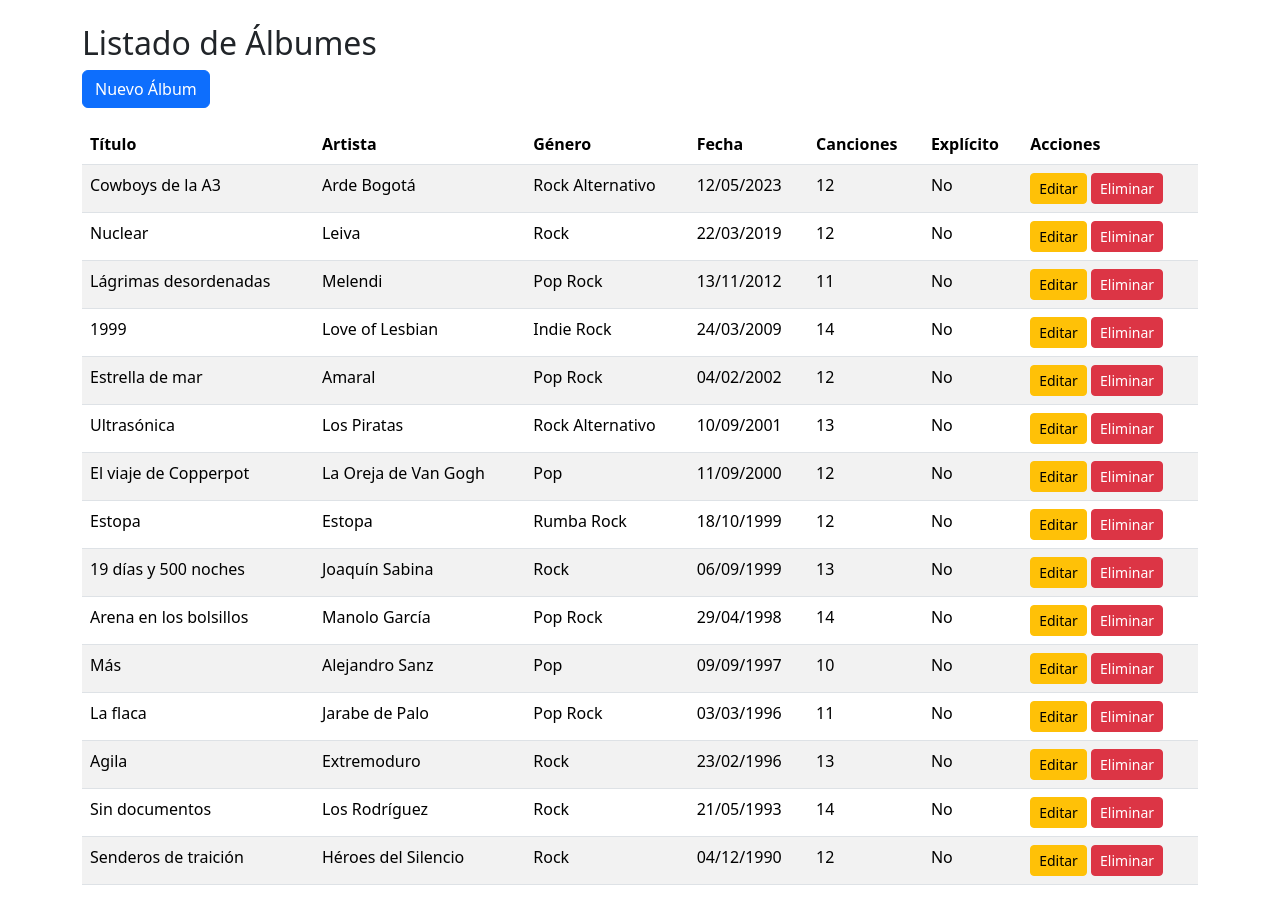
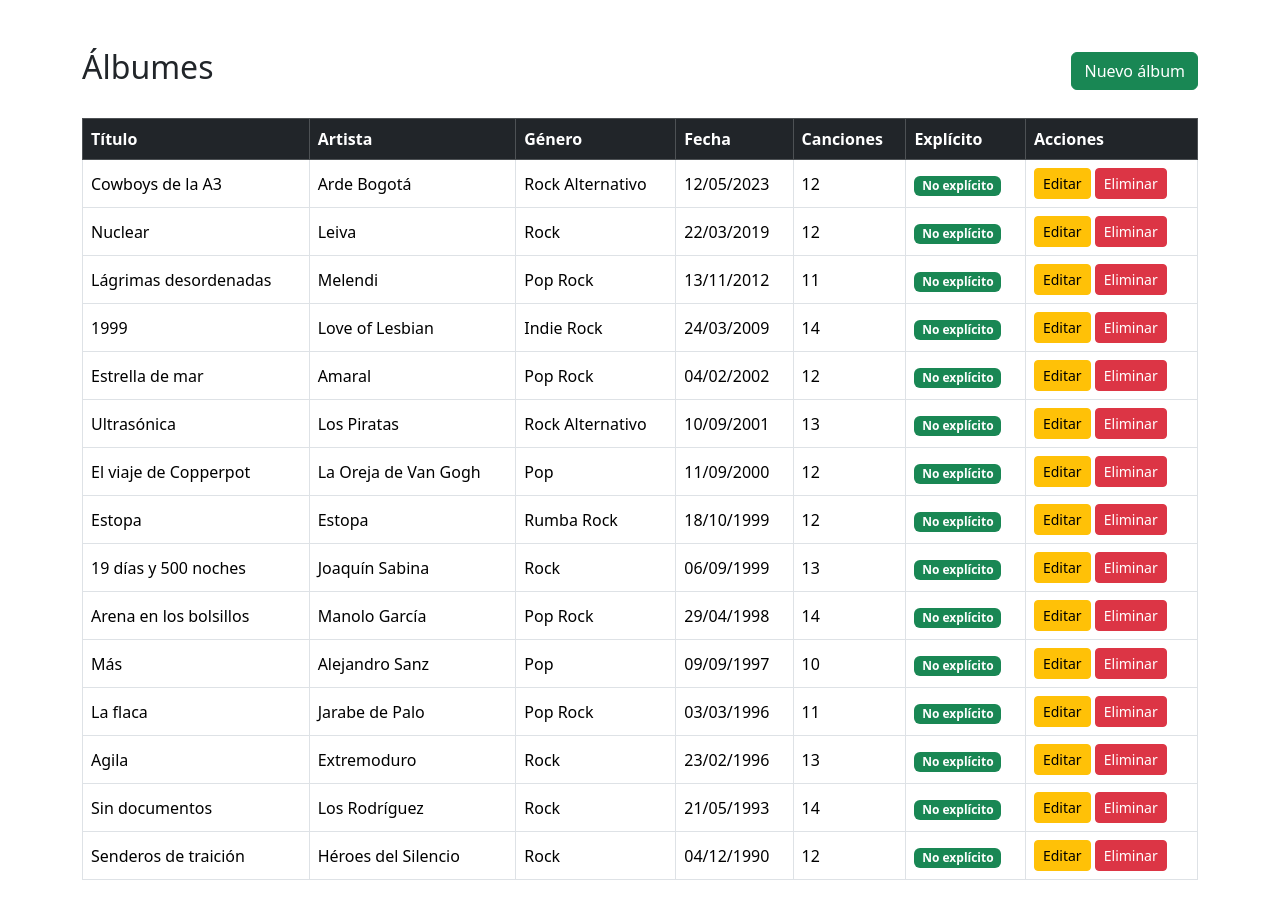
Before and after one commit to AlvaroMG64/AlbumesCRUD, a PHP site: page / in a window 1280 px wide. After the commit the page ends 880 px from the top, so only its background shows below. Run offline with PHP 8.4, Linux system fonts and the light colour scheme; data comes from the database, SQL or seed files in the repository.

Commit message:
Cambios en las vistas y el controlador

```diff
--- a/controllers/AlbumController.php
+++ b/controllers/AlbumController.php
@@ -38,7 +38,7 @@ class AlbumController
             $this->album->genero = trim($_POST['genero']);
             $this->album->fecha_lanzamiento = $_POST['fecha_lanzamiento'];
             $this->album->num_canciones = (int) $_POST['num_canciones'];
-            $this->album->es_explicit = isset($_POST['es_explicit']) ? 1 : 0;
+            $this->album->es_explicit = (int) $_POST['es_explicit'];
 
             if ($this->album->create()) {
                 header("Location: index.php?action=index&message=created");
--- a/views/listar.php
+++ b/views/listar.php
@@ -5,14 +5,17 @@
     <title>Álbumes</title>
     <link href="https://cdn.jsdelivr.net/npm/bootstrap@5.3.2/dist/css/bootstrap.min.css" rel="stylesheet">
 </head>
-<body class="container mt-4">
+<body>
 
-<h2>Listado de Álbumes</h2>
+    <div class="container mt-5">
+        <div class="d-flex justify-content-between align-items-center mb-4">
+            <h2>Álbumes</h2>
+            <a href="index.php?action=create" class="btn btn-success">Nuevo álbum</a>
+        </div>
 
-<a href="index.php?action=create" class="btn btn-primary mb-3">Nuevo Álbum</a>
-
-<table class="table table-striped table-responsive">
-    <thead>
+        <div class="table-responsive">
+            <table class="table table-bordered table-hover align-middle">
+                <thead class="table-dark">
                     <tr>
                         <th>Título</th>
                         <th>Artista</th>
@@ -26,20 +29,32 @@
                 <tbody>
                     <?php foreach ($albumes as $album): ?>
                         <tr>
-            <td><?= htmlspecialchars($album['titulo']) ?></td>
-            <td><?= htmlspecialchars($album['artista']) ?></td>
-            <td><?= htmlspecialchars($album['genero']) ?></td>
-            <td><?= date("d/m/Y", strtotime($album['fecha_lanzamiento'])) ?></td>
+                            <td><?= $album['titulo'] ?></td>
+                            <td><?= $album['artista'] ?></td>
+                            <td><?= $album['genero'] ?></td>
+                            <td><?= date('d/m/Y', strtotime($album['fecha_lanzamiento'])) ?></td>
                             <td><?= $album['num_canciones'] ?></td>
-            <td><?= $album['es_explicit'] ? 'Sí' : 'No' ?></td>
                             <td>
-                <a class="btn btn-warning btn-sm" href="index.php?action=edit&id=<?= $album['idAlbum'] ?>">Editar</a>
-                <a class="btn btn-danger btn-sm" href="index.php?action=delete&id=<?= $album['idAlbum'] ?>" onclick="return confirm('¿Eliminar álbum?')">Eliminar</a>
+                                <?php if ($album['es_explicit']): ?>
+                                    <span class="badge bg-danger">Explícito</span>
+                                <?php else: ?>
+                                    <span class="badge bg-success">No explícito</span>
+                                <?php endif; ?>
+                            </td>
+                            <td>
+                                <a href="index.php?action=edit&id=<?= $album['idAlbum'] ?>" class="btn btn-sm btn-warning">Editar</a>
+                                <a href="index.php?action=delete&id=<?= $album['idAlbum'] ?>"
+                                class="btn btn-sm btn-danger"
+                                onclick="return confirm('¿Seguro que deseas eliminar este álbum?')">
+                                    Eliminar
+                                </a>
                             </td>
                         </tr>
                     <?php endforeach; ?>
                 </tbody>
             </table>
+        </div>
+    </div>
 
 </body>
 </html>
```
Also changed, not shown: views/crear.php (+18 -3 lines), views/editar.php (+19 -14 lines). Lines whose indentation alone changed are shown as unchanged.
